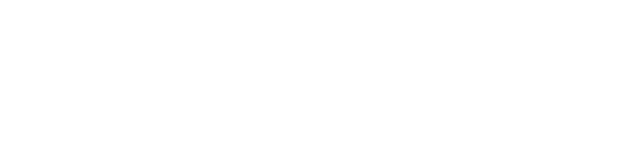
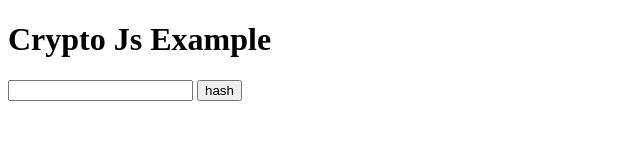
Before and after one commit to thomas1234567890/CryptoJS, a website: page index.html in a window 1280 px wide. Shown: the whole page, without its empty margins (0-640 px from the left). Drawn offline with Linux system fonts and the light colour scheme.

Commit message:
3 files modified

```diff
--- a/index.html
+++ b/index.html
@@ -0,0 +1,17 @@
+<!DOCTYPE html>
+<html lang="en">
+
+<head>
+  <meta charset="UTF-8">
+  <meta http-equiv="X-UA-Compatible" content="IE=edge">
+  <meta name="viewport" content="width=device-width, initial-scale=1.0">
+  <title>Document</title>
+</head>
+
+<body>
+  <h1>Crypto Js Example</h1>
+  <input type="text" id="_text_input" />
+  <input type="button" id="_submit" value="hash"/>
+</body>
+
+</html>
--- a/index.js
+++ b/index.js
@@ -0,0 +1 @@
+import './style.css'
--- a/style.css
+++ b/style.css
@@ -1,3 +1,12 @@
-h1, h2 {
+h1,
+h2 {
   font-family: Lato;
 }
+
+body {
+  display: flex;
+  flex-direction: column;
+  justify-content: center;
+  align-items: center;
+  margin: 10vh 0;
+}
```
